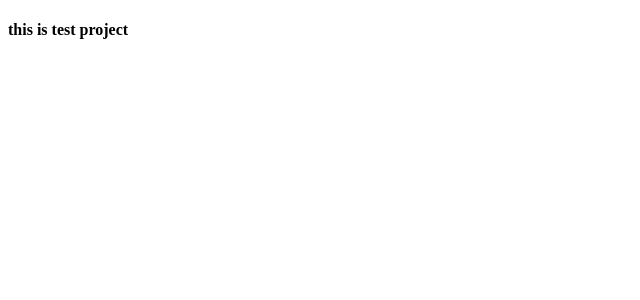
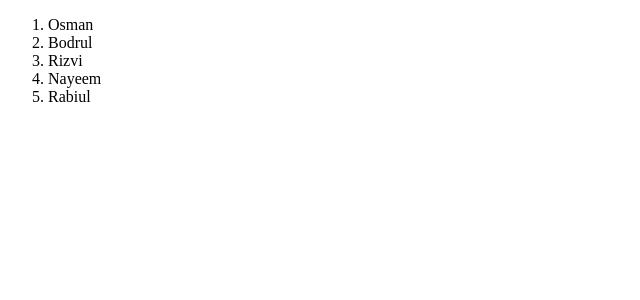
Before and after one commit to ishehroze/angular-six-test, an Angular app: page / in a window 1280 px wide. Shown: the top 300 px of the page, without its empty margins (0-640 px from the left). Built offline with nearby package versions, Linux system fonts and the light colour scheme.

Commit message:
Added a new component that loops over some names

```diff
--- a/src/app/app.component.ts
+++ b/src/app/app.component.ts
@@ -8,3 +8,25 @@ import { Component } from '@angular/core';
 export class AppComponent {
   title = 'angular-six-test';
 }
+
+@Component({
+  selector: 'app-root',
+  template: `
+  <ol>
+    <li *ngFor="let name of names">{{ name }}</li>
+  </ol>
+  `
+})
+export class LoopComponent {
+  names: String[];
+
+  constructor() {
+    this.names = [
+      "Osman",
+      "Bodrul",
+      "Rizvi",
+      "Nayeem",
+      "Rabiul"
+    ]
+  }
+}
```
Also changed, not shown: src/app/app.module.ts (+4 -3 lines).
